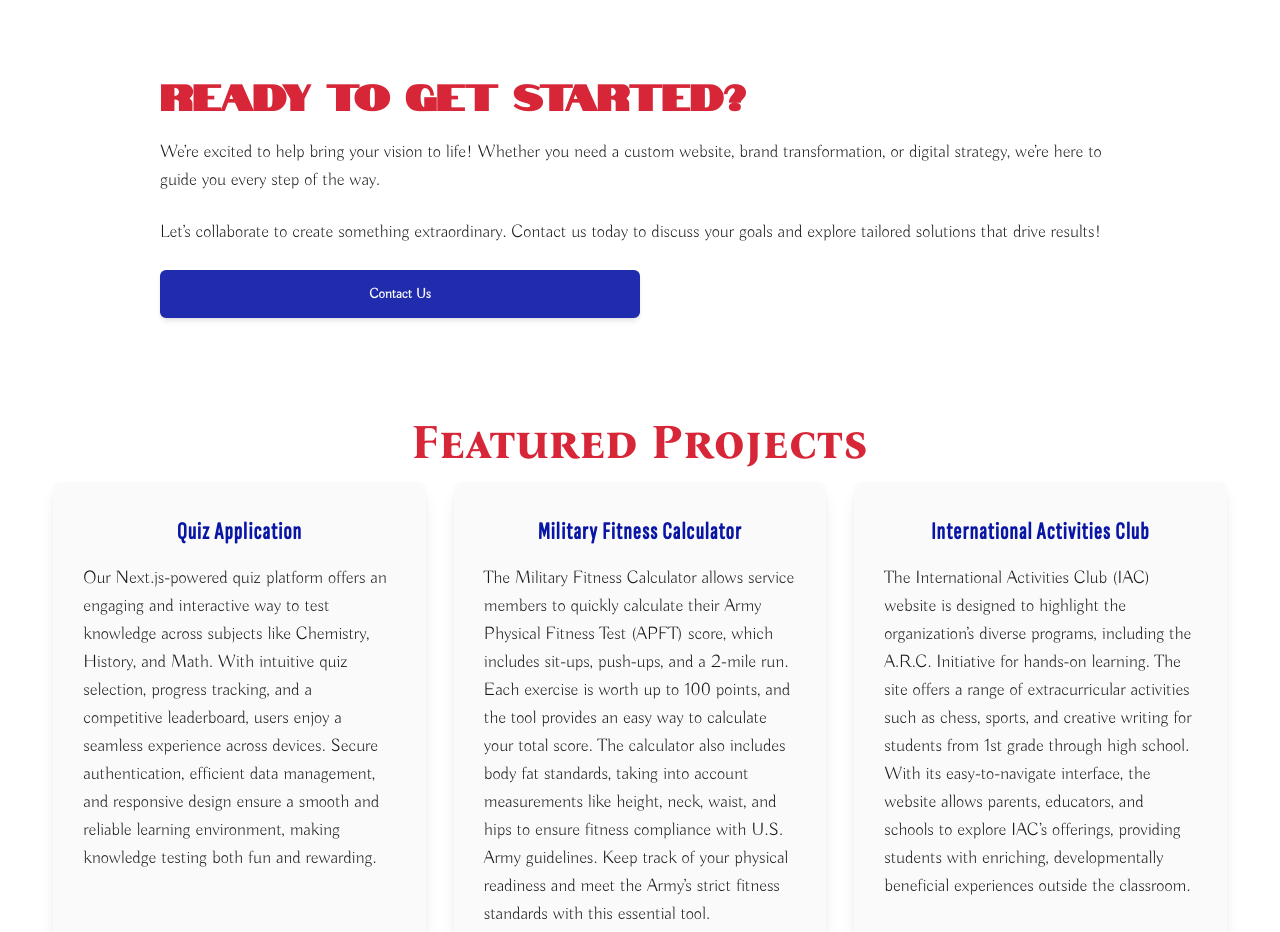
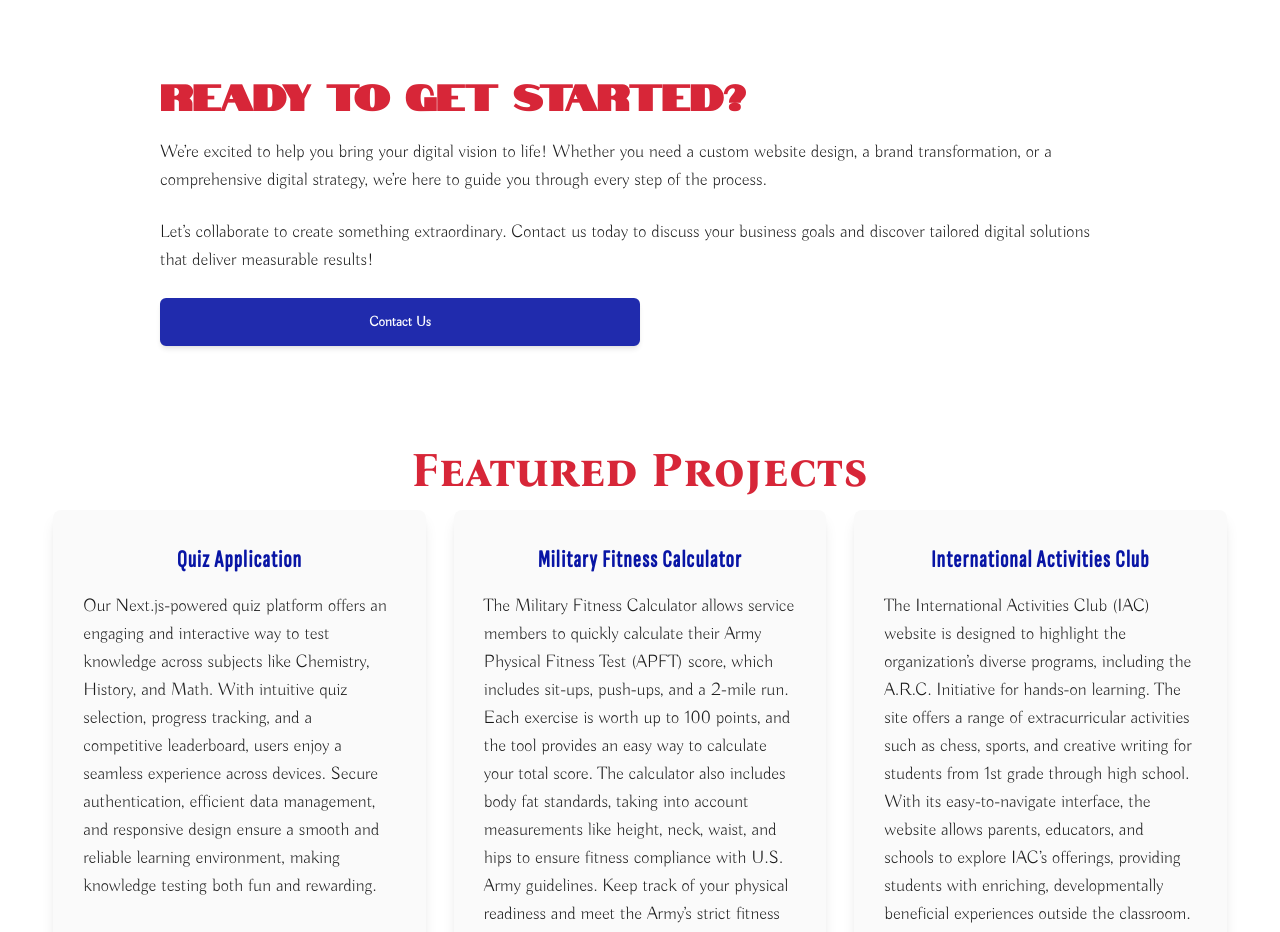
Before and after one commit to tmchuynh/phoenix-code-studio, a Next.js app: page / in a window 1280 px wide. Shown: the part 3100-4032 px from the top of the page. Built offline with nearby package versions, Linux system fonts and the light colour scheme.

Commit message:
reword call to action

```diff
--- a/src/components/CallToAction.tsx
+++ b/src/components/CallToAction.tsx
@@ -14,13 +14,15 @@ const CallToAction = () => {
         Ready to Get Started?
       </h1>
       <p className="mt-4">
-        We’re excited to help bring your vision to life! Whether you need a
-        custom website, brand transformation, or digital strategy, we’re here to
-        guide you every step of the way.
+        We’re excited to help you bring your digital vision to life! Whether you
+        need a custom website design, a brand transformation, or a comprehensive
+        digital strategy, we’re here to guide you through every step of the
+        process.
       </p>
       <p>
         Let’s collaborate to create something extraordinary. Contact us today to
-        discuss your goals and explore tailored solutions that drive results!
+        discuss your business goals and discover tailored digital solutions that
+        deliver measurable results!
       </p>
       <Button
         className="w-1/2 my-3"
```
